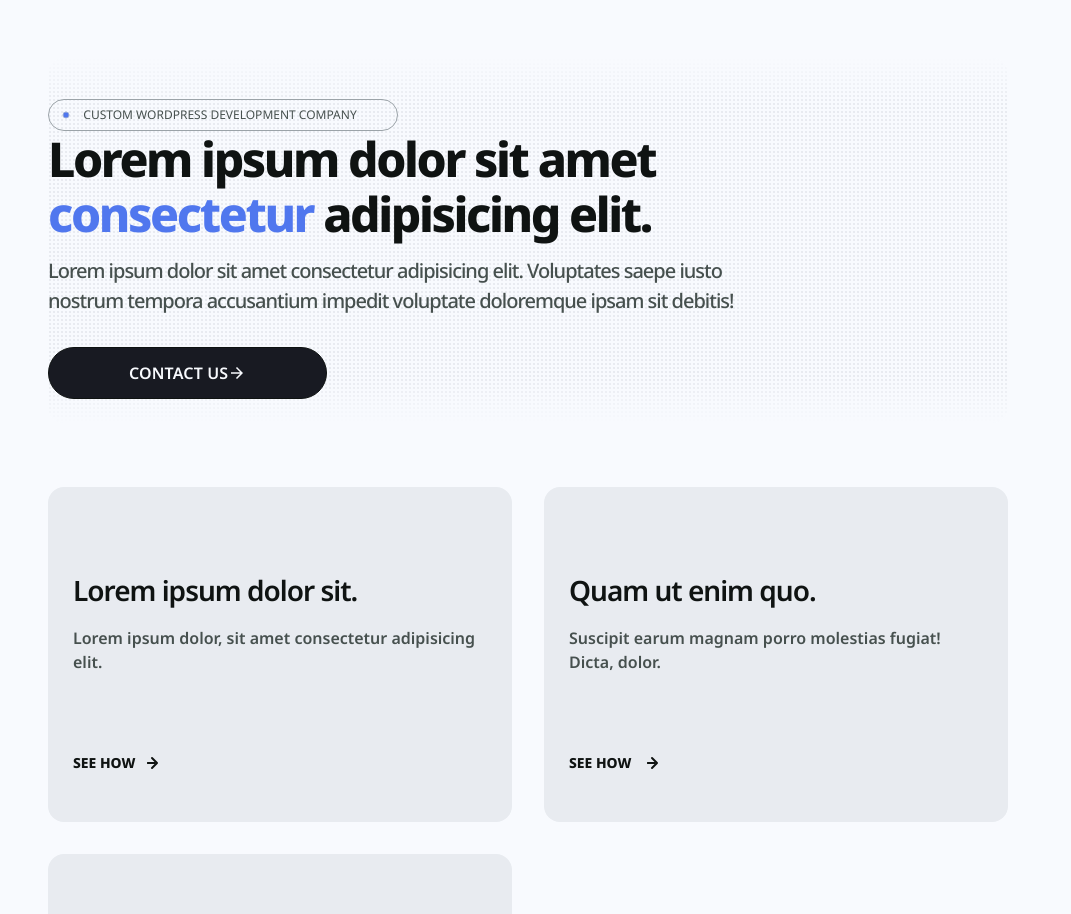
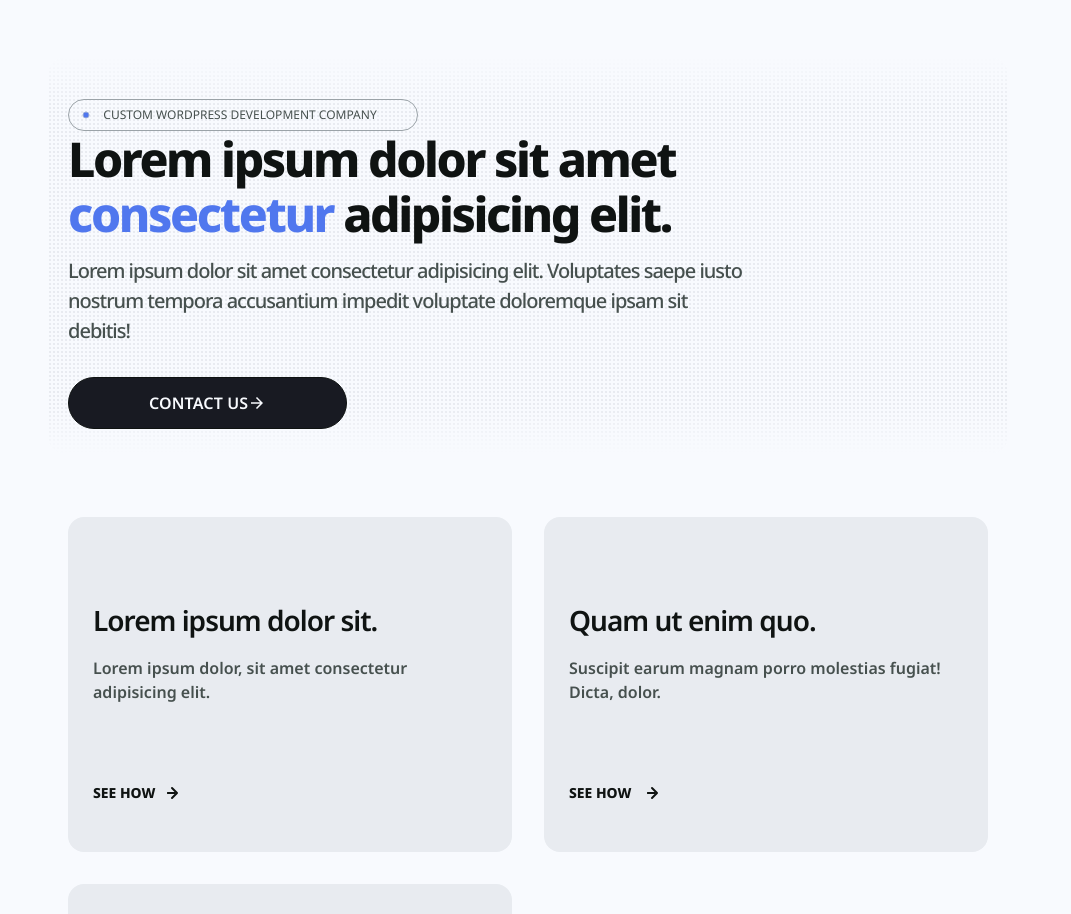
Before and after one commit to laxatzi/projectA, a plain HTML site: page index.html in a window 1280 px wide. Shown: the part 78-992 px from the top of the page, without its empty margins (112-1183 px from the left). Drawn offline with Linux system fonts and the light colour scheme.

```diff
--- a/styles.css
+++ b/styles.css
@@ -685,6 +685,10 @@ li.nav-list__item {
   }
 }
 
+.hero-contact {
+  padding-left: 20px;
+}
+
 .contact a,
 .hero-contact a,
 .service-page--hero-contact a {
@@ -1211,6 +1215,7 @@ h3.hero-desc {
 .hero-container {
   display: grid;
   grid-template-columns: 5fr 2fr;
+  padding-inline: 20px;
 }
 
 @media screen and (max-width: 1284px) {
@@ -1582,6 +1587,7 @@ a.footer-col__gen-link {
   display: grid;
   grid-template-columns: repeat(auto-fit, minmax(400px, 1fr));
   gap: calc(var(--space-sm) * 4);
+  padding-inline: 20px;
 }
 
 .card {
```
